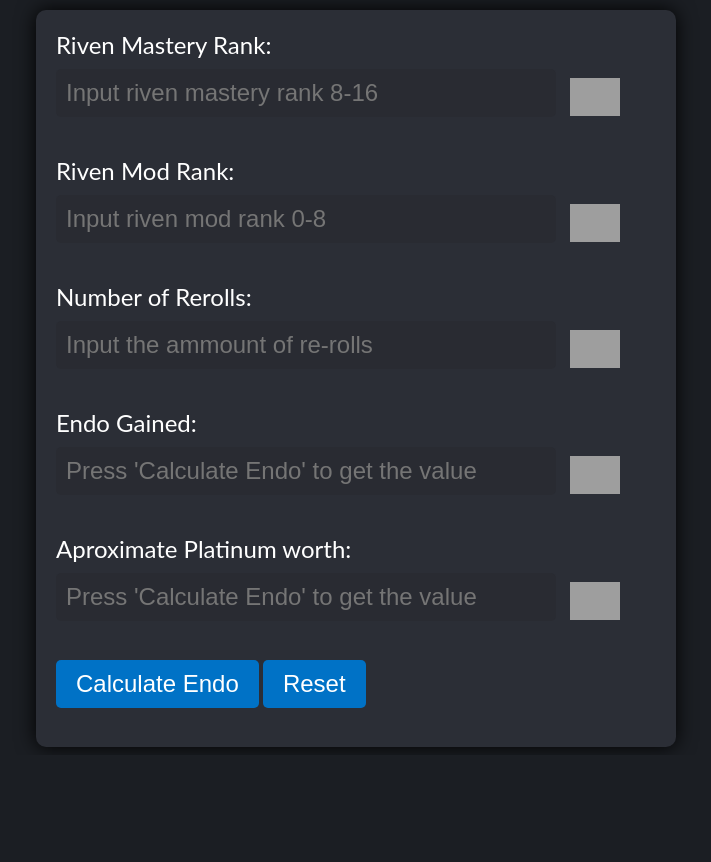
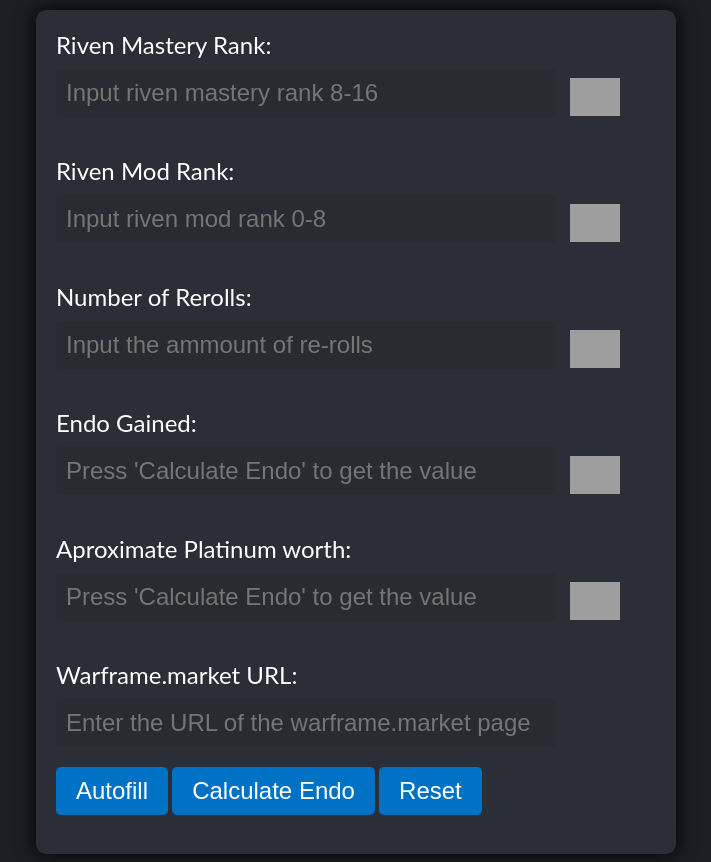
Before and after one commit to Tumba123/ERMEC, a plain HTML site: page index.html in a window 1280 px wide. Shown: the part 129-991 px from the top of the page, without its empty margins (284-995 px from the left). Before the commit the page ends 884 px from the top, so only its background shows below. Drawn offline with Linux system fonts and the light colour scheme; grey boxes are pictures that could not be loaded.

Commit message:
Update index.html
Updated HTML for autofill

```diff
--- a/index.html
+++ b/index.html
@@ -14,12 +14,10 @@
 		<q id="rivenMRError" style="color: red; display: none;">Error: Mastery Rank must be at least 8</q><br><br>
 
 
-
 		<label for="modRank">Riven Mod Rank:</label>
 		<input type="number" placeholder="Input riven mod rank 0-8" id="modRank" name="modRank" min="0" max="8" required oninput="validateInput()">
 		<img src="https://static.wikia.nocookie.net/warframe/images/b/b3/RivenVeiledMod.png" alt="rrRank" id="RivenModRankImg">
 		<q id="rivenRankError" style="color: red; display: none;">Error: Mod Rank too high!</q><br><br>
-
 
 
 		<label for="rerolls">Number of Rerolls:</label>
@@ -35,6 +33,10 @@
 		<input type="text" id="platWorth" name="platWorth" readonly placeholder="Press 'Calculate Endo' to get the value">
         <img src="https://static.wikia.nocookie.net/warframe/images/e/e7/PlatinumLarge.png" alt="endoGained" id="rerollsImg"><br><br>
 
+		<label for="warframeMarketUrl">Warframe.market URL:</label>
+		<input type="text" id="warframeMarketUrl" name="warframeMarketUrl" placeholder="Enter the URL of the warframe.market page" required>
+		<button type="button" onclick="autofillFromWarframeMarket()">Autofill</button>
+
 		<button type="button" onclick="calculateEndo()" >Calculate Endo</button>
 		<button type="button" alt="resetbtn" id="resetbtn" onclick="resetForm()">Reset</button><br><br>
 
```
